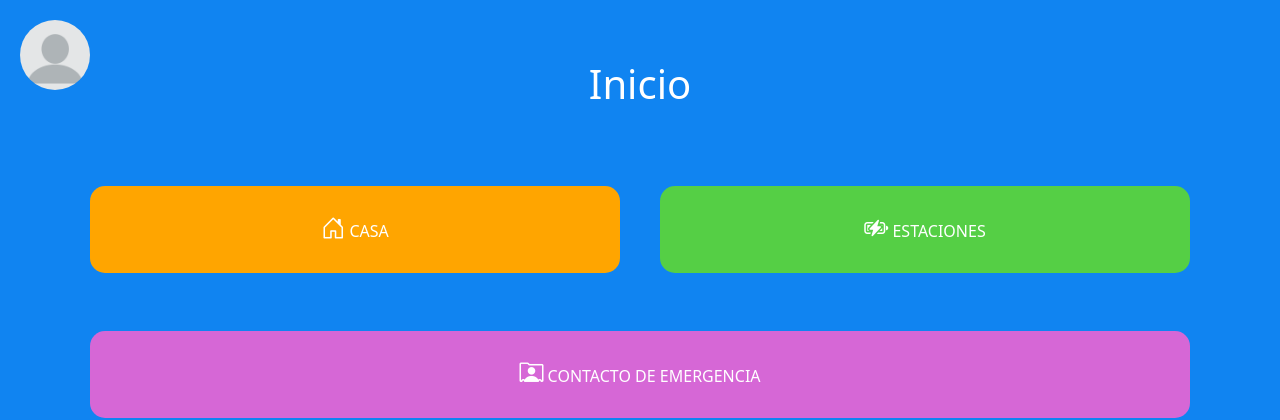
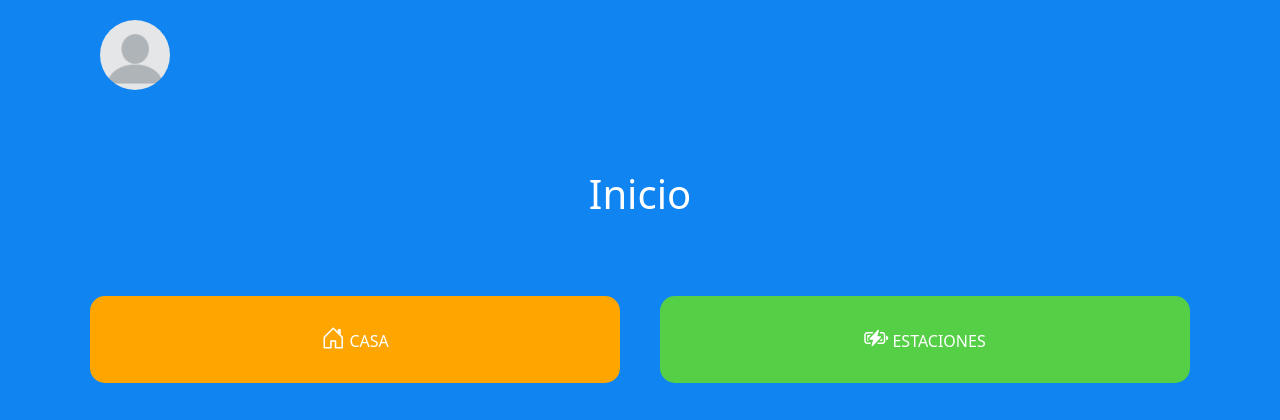
Before and after one commit to ntvelezd/Inncicla, a Django app: template InnciclaApp/templates/InnciclaApp/primerTemplate.html in a window 1280 px wide. Shown: the top 420 px of the page. Run offline with Django 3.2, Linux system fonts and the light colour scheme; the template is opened without the code that fills it, so the values that code supplies are empty.

Commit message:
correccion modulos

```diff
--- a/InnciclaApp/static/css/primerTemplate.css
+++ b/InnciclaApp/static/css/primerTemplate.css
@@ -66,7 +66,8 @@
 }
 
 .profile{
-    position: absolute;
+    position: relative;
+    left:80px;
     border-radius: 200px;
     width: 110px;
     padding: 20px;
--- a/InnciclaApp/templates/InnciclaApp/home_discapacitados.html
+++ /dev/null
@@ -1,3 +0,0 @@
-{% if latest_question_list %}
-    ul
-{% endif %}
--- a/InnciclaApp/templates/InnciclaApp/primerTemplate.html
+++ b/InnciclaApp/templates/InnciclaApp/primerTemplate.html
@@ -7,7 +7,7 @@
 <!DOCTYPE html>
 <html>
 <body style="background-color:#1084f1;">
-    <img style="float: right; "class="profile" src="{% static 'css/images/profile3.png' %}">
+    <img class="profile flex-row-reverse" src="{% static 'css/images/profile3.png' %}">
     <h1 class="color" >Inicio</h1>
     <div class="container">
         <div class="row align-items-start">
```
Also changed, not shown: 1 other file.
